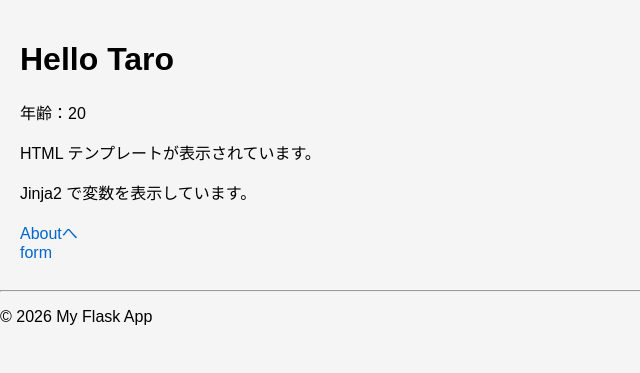
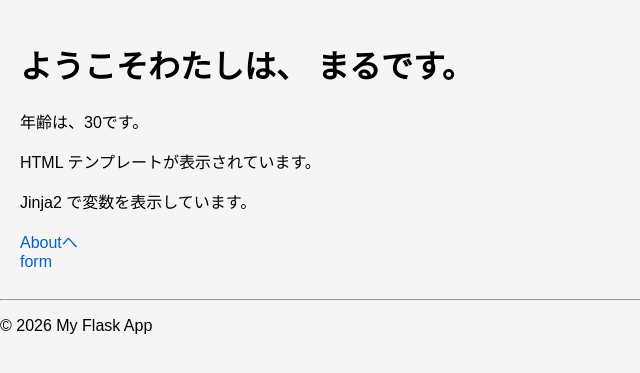
Before and after one commit to otayuji2017business-cloud/myflask-app, a Flask app: page / in a window 1280 px wide. Shown: the part 136-509 px from the top of the page, without its empty margins (0-640 px from the left). Run offline with Flask 3, Linux system fonts and the light colour scheme.

Commit message:
update Dockerfile and views and index

```diff
--- a/testapp/templates/index.html
+++ b/testapp/templates/index.html
@@ -3,8 +3,8 @@
 {% block title %}トップページ{% endblock %}
 
 {% block content %}
-    <h1>Hello {{ user }}</h1>
-    <p>年齢：{{ age }}</p>
+    <h1>ようこそわたしは、 {{ user }}です。</h1>
+    <p>年齢は、{{ age }}です。</p>
 
     <p>HTML テンプレートが表示されています。</p>
     <p>Jinja2 で変数を表示しています。</p>
--- a/testapp/views.py
+++ b/testapp/views.py
@@ -8,8 +8,8 @@ from .models import User
 # -----------------------
 @app.route('/')
 def index():
-    user = "Taro"
-    age = 20
+    user = "まる"
+    age = 30
     return render_template(
         'index.html',
         user=user,
```
Also changed, not shown: 1 other file.
